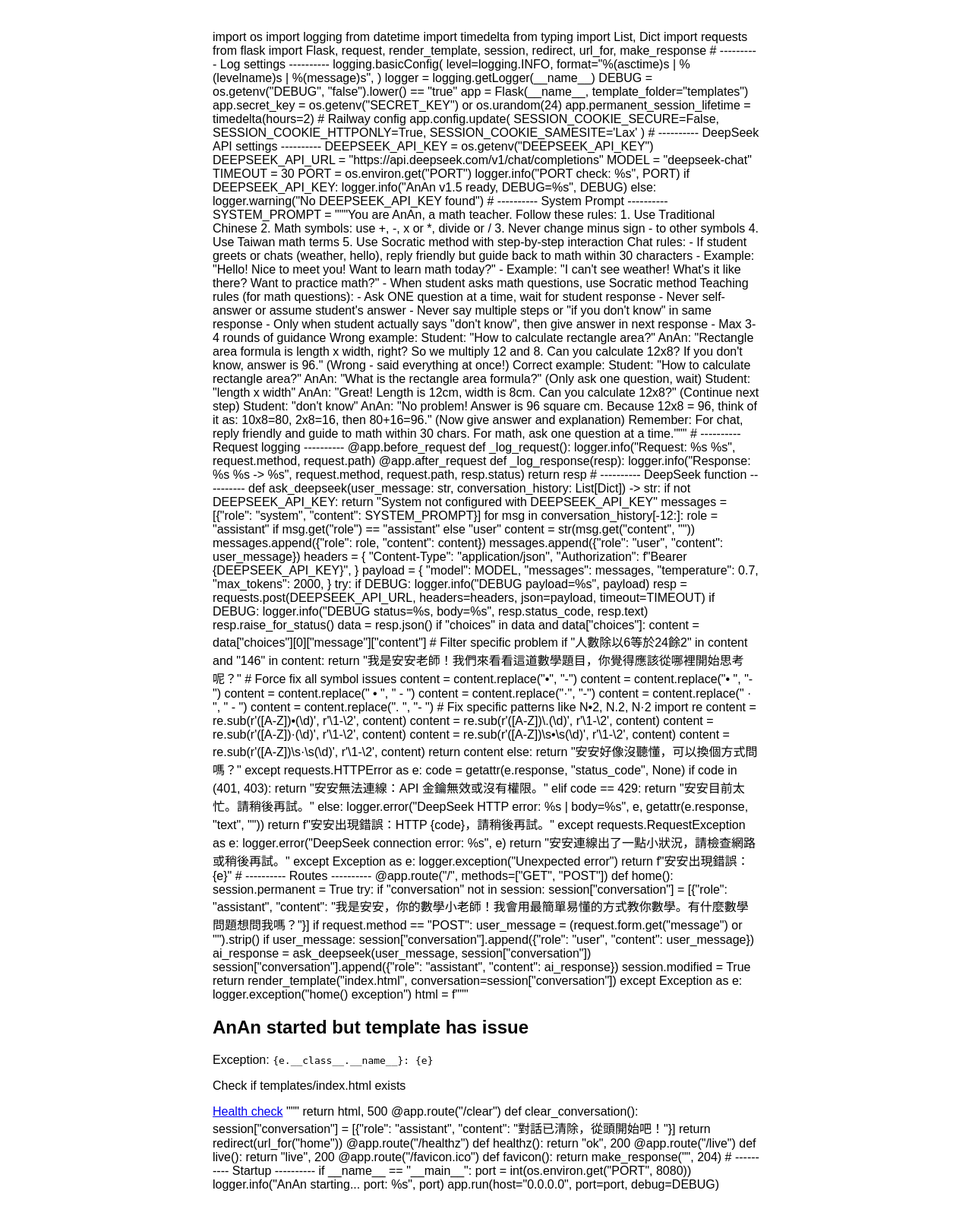
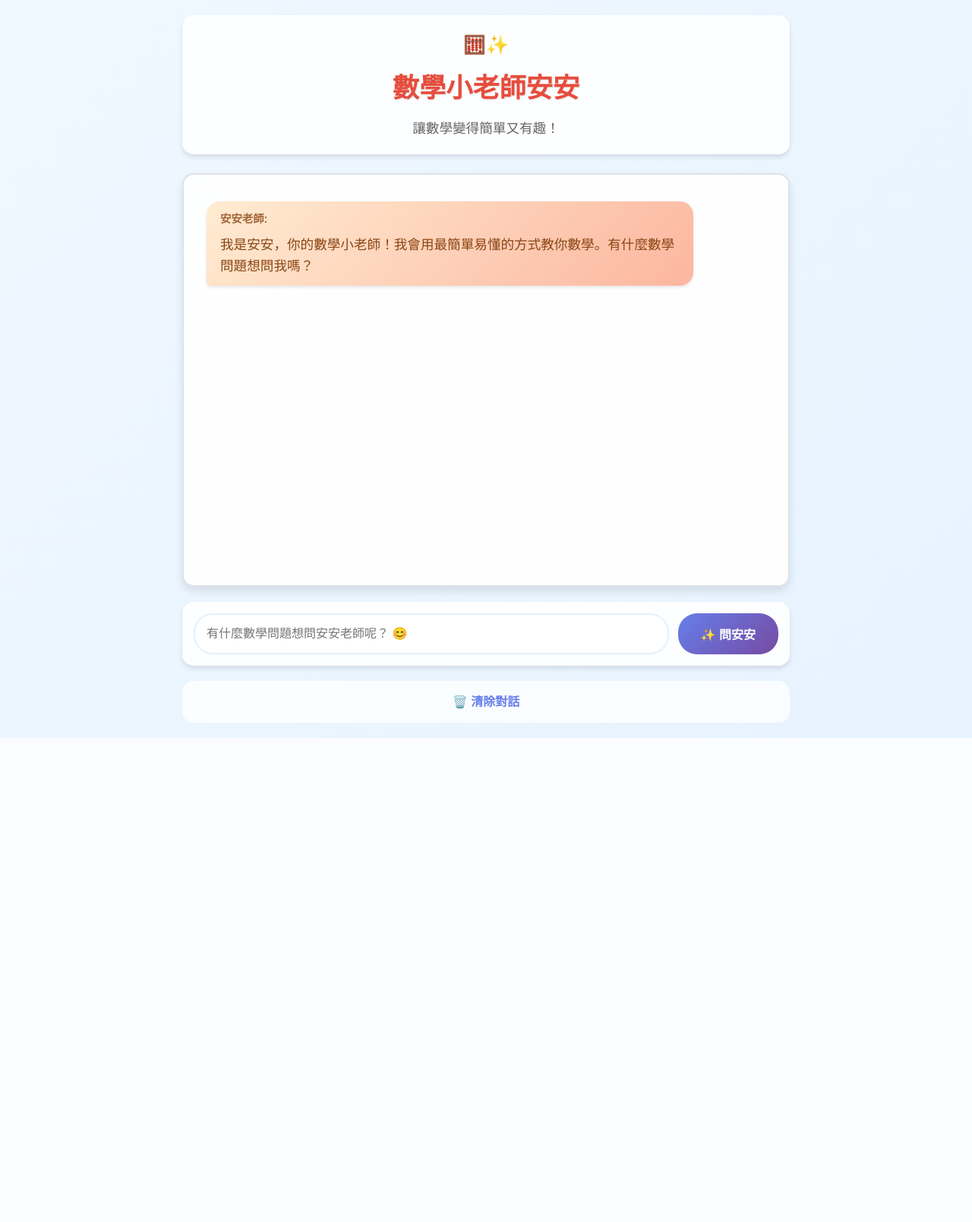
Before and after one commit to Carsonliu168/my-ai-tutor, a Flask app: page / in a window 1280 px wide. Shown: the whole page at 76% size. After the commit the page ends 971 px from the top, so only its background shows below. Run offline with Flask 3, Linux system fonts and the light colour scheme.

Commit message:
Fix index.html content

```diff
--- a/templates/index.html
+++ b/templates/index.html
@@ -1,223 +1,190 @@
-import os
-import logging
-from datetime import timedelta
-from typing import List, Dict
+<!DOCTYPE html>
+<html>
+<head>
+    <title>數學小老師安安</title>
+    <meta charset="UTF-8">
+    <meta name="viewport" content="width=device-width, initial-scale=1.0">
+    <script src="https://polyfill.io/v3/polyfill.min.js?features=es6"></script>
+    <script id="MathJax-script" async src="https://cdn.jsdelivr.net/npm/mathjax@3/es5/tex-mml-chtml.js"></script>
+    <style>
+        body {
+            font-family: Microsoft JhengHei, Arial;
+            max-width: 800px;
+            margin: 0 auto;
+            padding: 20px;
+            background: linear-gradient(135deg, #f0f8ff 0%, #e6f3ff 100%);
+            line-height: 1.6;
+            min-height: 100vh;
+        }
+        .header {
+            text-align: center;
+            color: #2c3e50;
+            margin-bottom: 25px;
+            background: rgba(255,255,255,0.9);
+            padding: 20px;
+            border-radius: 15px;
+            box-shadow: 0 4px 6px rgba(0,0,0,0.1);
+        }
+        .header h1 {
+            margin: 0;
+            font-size: 2.2em;
+            color: #e74c3c;
+            text-shadow: 1px 1px 2px rgba(0,0,0,0.1);
+        }
+        .chat-container {
+            background: rgba(255,255,255,0.95);
+            border: 2px solid #dee2e6;
+            border-radius: 15px;
+            padding: 20px;
+            height: 500px;
+            overflow-y: auto;
+            margin: 20px 0;
+            box-shadow: 0 6px 12px rgba(0,0,0,0.1);
+        }
+        .message {
+            margin: 15px 0;
+            max-width: 80%;
+            padding: 12px 18px;
+            border-radius: 18px;
+            position: relative;
+            box-shadow: 0 2px 4px rgba(0,0,0,0.1);
+            animation: slideIn 0.3s ease-out;
+        }
+        @keyframes slideIn {
+            from { opacity: 0; transform: translateY(10px); }
+            to { opacity: 1; transform: translateY(0); }
+        }
+        .user {
+            background: linear-gradient(135deg, #4facfe 0%, #00f2fe 100%);
+            color: white;
+            margin-left: auto;
+            margin-right: 10px;
+            text-align: left;
+            border-bottom-right-radius: 5px;
+        }
+        .assistant {
+            background: linear-gradient(135deg, #ffecd2 0%, #fcb69f 100%);
+            color: #8b4513;
+            margin-right: auto;
+            margin-left: 10px;
+            text-align: left;
+            border-bottom-left-radius: 5px;
+        }
+        .message-header {
+            font-weight: bold;
+            margin-bottom: 8px;
+            font-size: 0.9em;
+            opacity: 0.8;
+        }
+        .message-content {
+            white-space: pre-wrap;
+            word-wrap: break-word;
+            font-size: 1.1em;
+        }
+        .input-area {
+            display: flex;
+            gap: 12px;
+            margin: 20px 0;
+            background: rgba(255,255,255,0.9);
+            padding: 15px;
+            border-radius: 15px;
+            box-shadow: 0 4px 6px rgba(0,0,0,0.1);
+        }
+        input[type="text"] {
+            flex: 1;
+            padding: 15px;
+            border: 2px solid #e3f2fd;
+            border-radius: 25px;
+            font-size: 16px;
+            transition: all 0.3s ease;
+            outline: none;
+        }
+        input[type="text"]:focus {
+            border-color: #4facfe;
+            box-shadow: 0 0 0 3px rgba(79, 172, 254, 0.2);
+        }
+        button {
+            padding: 15px 30px;
+            background: linear-gradient(135deg, #667eea 0%, #764ba2 100%);
+            color: white;
+            border: none;
+            border-radius: 25px;
+            cursor: pointer;
+            font-size: 16px;
+            font-weight: bold;
+            transition: transform 0.2s ease;
+        }
+        button:hover {
+            transform: translateY(-2px);
+            box-shadow: 0 4px 8px rgba(0,0,0,0.2);
+        }
+        .controls {
+            text-align: center;
+            margin-top: 20px;
+            background: rgba(255,255,255,0.8);
+            padding: 15px;
+            border-radius: 15px;
+        }
+        .controls a {
+            color: #667eea;
+            text-decoration: none;
+            margin: 0 15px;
+            font-weight: bold;
+            transition: color 0.3s ease;
+        }
+        .controls a:hover {
+            color: #764ba2;
+            text-decoration: underline;
+        }
+        .header::before {
+            content: "🧮✨";
+            font-size: 1.5em;
+            display: block;
+            margin-bottom: 10px;
+        }
+    </style>
+</head>
+<body>
+    <div class="header">
+        <h1>數學小老師安安</h1>
+        <p style="margin: 10px 0 0 0; color: #666; font-size: 1.1em;">讓數學變得簡單又有趣！</p>
+    </div>
+    <div class="chat-container" id="chatContainer">
+        {% for msg in conversation %}
+            <div class="message {{ 'user' if msg.role == 'user' else 'assistant' }}">
+                <div class="message-header">{{ '你' if msg.role == 'user' else '安安老師' }}:</div>
+                <div class="message-content">{{ msg.content|safe }}</div>
+            </div>
+        {% endfor %}
+        <div id="bottom-anchor"></div>
+    </div>
+    <form method="POST">
+        <div class="input-area">
+            <input type="text" name="message" placeholder="有什麼數學問題想問安安老師呢？ 😊" required>
+            <button type="submit">✨ 問安安</button>
+        </div>
+    </form>
+    <div class="controls">
+        <a href="/clear" onclick="return confirm('確定要清除對話嗎？')">🗑️ 清除對話</a>
+    </div>
+    <script>
+        function scrollToBottom() {
+            var anchor = document.getElementById('bottom-anchor');
+            if (anchor) {
+                anchor.scrollIntoView({ behavior: 'instant', block: 'end' });
+            }
+        }
 
-import requests
-from flask import Flask, request, render_template, session, redirect, url_for, make_response
+        if (document.readyState === 'loading') {
+            document.addEventListener('DOMContentLoaded', scrollToBottom);
+        } else {
+            scrollToBottom();
+        }
 
-# ---------- Log settings ----------
-logging.basicConfig(
-    level=logging.INFO,
-    format="%(asctime)s | %(levelname)s | %(message)s",
-)
-logger = logging.getLogger(__name__)
-
-DEBUG = os.getenv("DEBUG", "false").lower() == "true"
-
-app = Flask(__name__, template_folder="templates")
-app.secret_key = os.getenv("SECRET_KEY") or os.urandom(24)
-app.permanent_session_lifetime = timedelta(hours=2)
-
-# Railway config
-app.config.update(
-    SESSION_COOKIE_SECURE=False,
-    SESSION_COOKIE_HTTPONLY=True,
-    SESSION_COOKIE_SAMESITE='Lax'
-)
-
-# ---------- DeepSeek API settings ----------
-DEEPSEEK_API_KEY = os.getenv("DEEPSEEK_API_KEY")
-DEEPSEEK_API_URL = "https://api.deepseek.com/v1/chat/completions"
-MODEL = "deepseek-chat"
-TIMEOUT = 30
-
-PORT = os.environ.get("PORT")
-logger.info("PORT check: %s", PORT)
-
-if DEEPSEEK_API_KEY:
-    logger.info("AnAn v1.5 ready, DEBUG=%s", DEBUG)
-else:
-    logger.warning("No DEEPSEEK_API_KEY found")
-
-# ---------- System Prompt ----------
-SYSTEM_PROMPT = """You are AnAn, a math teacher. Follow these rules:
-
-1. Use Traditional Chinese
-2. Math symbols: use +, -, x or *, divide or /
-3. Never change minus sign - to other symbols
-4. Use Taiwan math terms
-5. Use Socratic method with step-by-step interaction
-
-Chat rules:
-- If student greets or chats (weather, hello), reply friendly but guide back to math within 30 characters
-- Example: "Hello! Nice to meet you! Want to learn math today?"
-- Example: "I can't see weather! What's it like there? Want to practice math?"
-- When student asks math questions, use Socratic method
-
-Teaching rules (for math questions):
-- Ask ONE question at a time, wait for student response
-- Never self-answer or assume student's answer
-- Never say multiple steps or "if you don't know" in same response
-- Only when student actually says "don't know", then give answer in next response
-- Max 3-4 rounds of guidance
-
-Wrong example:
-Student: "How to calculate rectangle area?"
-AnAn: "Rectangle area formula is length x width, right? So we multiply 12 and 8. Can you calculate 12x8? If you don't know, answer is 96."
-(Wrong - said everything at once!)
-
-Correct example:
-Student: "How to calculate rectangle area?"
-AnAn: "What is the rectangle area formula?"
-(Only ask one question, wait)
-
-Student: "length x width"
-AnAn: "Great! Length is 12cm, width is 8cm. Can you calculate 12x8?"
-(Continue next step)
-
-Student: "don't know"
-AnAn: "No problem! Answer is 96 square cm. Because 12x8 = 96, think of it as: 10x8=80, 2x8=16, then 80+16=96."
-(Now give answer and explanation)
-
-Remember: For chat, reply friendly and guide to math within 30 chars. For math, ask one question at a time."""
-
-# ---------- Request logging ----------
-@app.before_request
-def _log_request():
-    logger.info("Request: %s %s", request.method, request.path)
-
-@app.after_request
-def _log_response(resp):
-    logger.info("Response: %s %s -> %s", request.method, request.path, resp.status)
-    return resp
-
-# ---------- DeepSeek function ----------
-def ask_deepseek(user_message: str, conversation_history: List[Dict]) -> str:
-    if not DEEPSEEK_API_KEY:
-        return "System not configured with DEEPSEEK_API_KEY"
-
-    messages = [{"role": "system", "content": SYSTEM_PROMPT}]
-    for msg in conversation_history[-12:]:
-        role = "assistant" if msg.get("role") == "assistant" else "user"
-        content = str(msg.get("content", ""))
-        messages.append({"role": role, "content": content})
-    messages.append({"role": "user", "content": user_message})
-
-    headers = {
-        "Content-Type": "application/json",
-        "Authorization": f"Bearer {DEEPSEEK_API_KEY}",
-    }
-    payload = {
-        "model": MODEL,
-        "messages": messages,
-        "temperature": 0.7,
-        "max_tokens": 2000,
-    }
-
-    try:
-        if DEBUG:
-            logger.info("DEBUG payload=%s", payload)
-
-        resp = requests.post(DEEPSEEK_API_URL, headers=headers, json=payload, timeout=TIMEOUT)
-
-        if DEBUG:
-            logger.info("DEBUG status=%s, body=%s", resp.status_code, resp.text)
-
-        resp.raise_for_status()
-        data = resp.json()
-
-        if "choices" in data and data["choices"]:
-            content = data["choices"][0]["message"]["content"]
-
-            # Filter specific problem
-            if "人數除以6等於24餘2" in content and "146" in content:
-                return "我是安安老師！我們來看看這道數學題目，你覺得應該從哪裡開始思考呢？"
-
-            # Force fix all symbol issues
-            content = content.replace("•", "-")
-            content = content.replace("• ", "- ")
-            content = content.replace(" • ", " - ")
-            content = content.replace("·", "-")
-            content = content.replace(" · ", " - ")
-            content = content.replace(". ", "- ")
-
-            # Fix specific patterns like N•2, N.2, N·2
-            import re
-            content = re.sub(r'([A-Z])•(\d)', r'\1-\2', content)
-            content = re.sub(r'([A-Z])\.(\d)', r'\1-\2', content)
-            content = re.sub(r'([A-Z])·(\d)', r'\1-\2', content)
-            content = re.sub(r'([A-Z])\s•\s(\d)', r'\1-\2', content)
-            content = re.sub(r'([A-Z])\s·\s(\d)', r'\1-\2', content)
-
-            return content
-        else:
-            return "安安好像沒聽懂，可以換個方式問嗎？"
-
-    except requests.HTTPError as e:
-        code = getattr(e.response, "status_code", None)
-        if code in (401, 403):
-            return "安安無法連線：API 金鑰無效或沒有權限。"
-        elif code == 429:
-            return "安安目前太忙。請稍後再試。"
-        else:
-            logger.error("DeepSeek HTTP error: %s | body=%s", e, getattr(e.response, "text", ""))
-            return f"安安出現錯誤：HTTP {code}，請稍後再試。"
-    except requests.RequestException as e:
-        logger.error("DeepSeek connection error: %s", e)
-        return "安安連線出了一點小狀況，請檢查網路或稍後再試。"
-    except Exception as e:
-        logger.exception("Unexpected error")
-        return f"安安出現錯誤：{e}"
-
-# ---------- Routes ----------
-@app.route("/", methods=["GET", "POST"])
-def home():
-    session.permanent = True
-    try:
-        if "conversation" not in session:
-            session["conversation"] = [{"role": "assistant", "content": "我是安安，你的數學小老師！我會用最簡單易懂的方式教你數學。有什麼數學問題想問我嗎？"}]
-
-        if request.method == "POST":
-            user_message = (request.form.get("message") or "").strip()
-            if user_message:
-                session["conversation"].append({"role": "user", "content": user_message})
-                ai_response = ask_deepseek(user_message, session["conversation"])
-                session["conversation"].append({"role": "assistant", "content": ai_response})
-                session.modified = True
-
-        return render_template("index.html", conversation=session["conversation"])
-    except Exception as e:
-        logger.exception("home() exception")
-        html = f"""
-        <html><body style="font-family:Arial;max-width:720px;margin:40px auto">
-        <h2>AnAn started but template has issue</h2>
-        <p>Exception: <code>{e.__class__.__name__}: {e}</code></p>
-        <p>Check if templates/index.html exists</p>
-        <a href="/healthz">Health check</a>
-        </body></html>
-        """
-        return html, 500
-
-@app.route("/clear")
-def clear_conversation():
-    session["conversation"] = [{"role": "assistant", "content": "對話已清除，從頭開始吧！"}]
-    return redirect(url_for("home"))
-
-@app.route("/healthz")
-def healthz():
-    return "ok", 200
-
-@app.route("/live")
-def live():
-    return "live", 200
-
-@app.route("/favicon.ico")
-def favicon():
-    return make_response("", 204)
-
-# ---------- Startup ----------
-if __name__ == "__main__":
-    port = int(os.environ.get("PORT", 8080))
-    logger.info("AnAn starting... port: %s", port)
-    app.run(host="0.0.0.0", port=port, debug=DEBUG)
+        window.addEventListener('load', function() {
+            setTimeout(scrollToBottom, 50);
+            setTimeout(scrollToBottom, 200);
+        });
+    </script>
+</body>
+</html>
```
